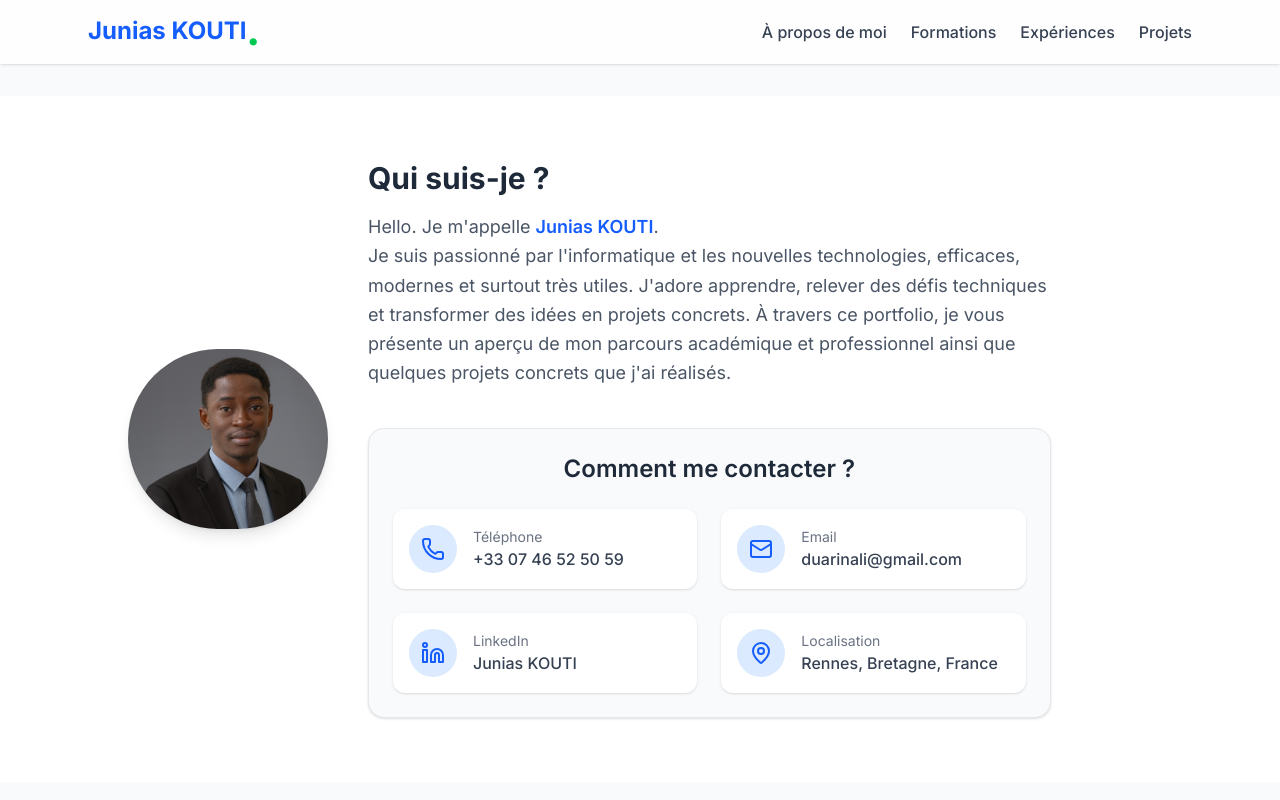
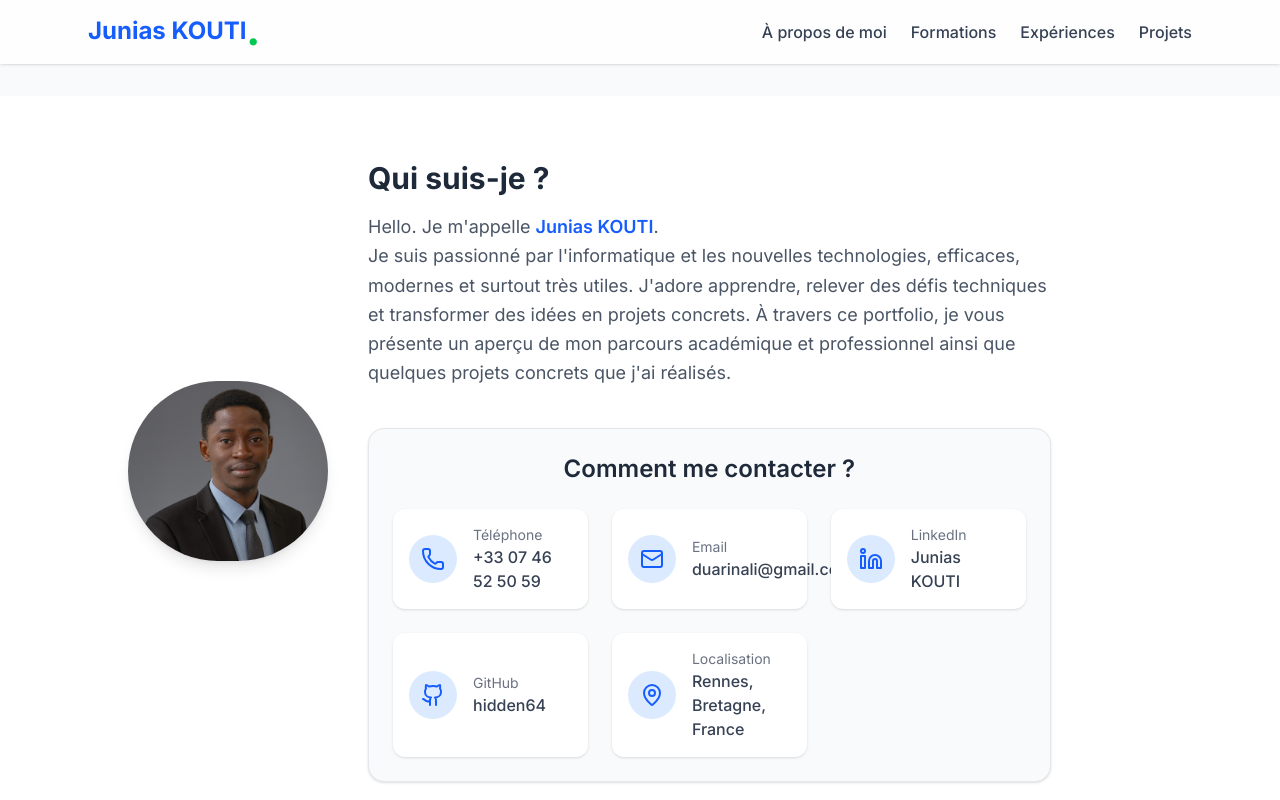
Before and after one commit to hidden64/my-portfolio, a Next.js app in the folder portfolio/: page / in a window 1280 px wide. Shown: the top 800 px of the page. Built offline with nearby package versions, Linux system fonts and the light colour scheme.

Commit message:
Add the link to my github profile

```diff
--- a/portfolio/app/composants/about.tsx
+++ b/portfolio/app/composants/about.tsx
@@ -1,5 +1,5 @@
 import Image from "next/image";
-import { Mail, MapPin, Phone, Linkedin } from "lucide-react";
+import { Mail, MapPin, Phone, Linkedin, Github } from "lucide-react";
 
 export default function About() {
   return (
@@ -33,7 +33,7 @@ export default function About() {
               Comment me contacter ?
             </h3>
 
-            <div className="grid grid-cols-1 sm:grid-cols-2 gap-6 text-gray-700">
+            <div className="grid grid-cols-1 sm:grid-cols-2 lg:grid-cols-3 gap-6 text-gray-700">
 
               <div className="flex items-center gap-4 bg-white p-4 rounded-xl shadow hover:shadow-md transition-shadow">
                 <div className="p-3 bg-blue-100 text-blue-600 rounded-full">
@@ -83,6 +83,24 @@ export default function About() {
                 </div>
               </div>
 
+              {/* GitHub */}
+              <div className="flex items-center gap-4 bg-white p-4 rounded-xl shadow hover:shadow-md transition-shadow">
+                <div className="p-3 bg-blue-100 text-blue-600 rounded-full">
+                  <Github size={24} />
+                </div>
+                <div>
+                  <p className="text-sm text-gray-500">GitHub</p>
+                  <a
+                    href="https://github.com/hidden64"
+                    target="_blank"
+                    rel="noopener noreferrer"
+                    className="font-medium hover:text-blue-600"
+                  >
+                    hidden64
+                  </a>
+                </div>
+              </div>
+
 
               <div className="flex items-center gap-4 bg-white p-4 rounded-xl shadow hover:shadow-md transition-shadow">
                 <div className="p-3 bg-blue-100 text-blue-600 rounded-full">
```
